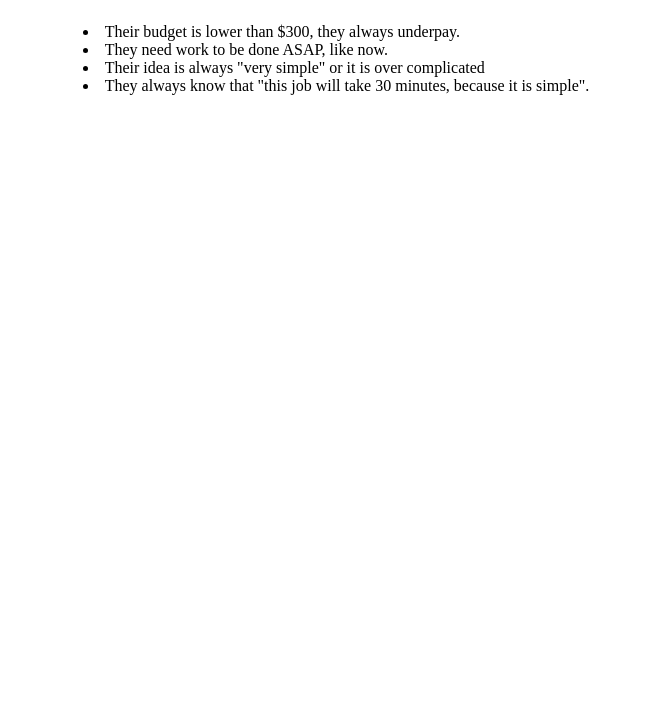
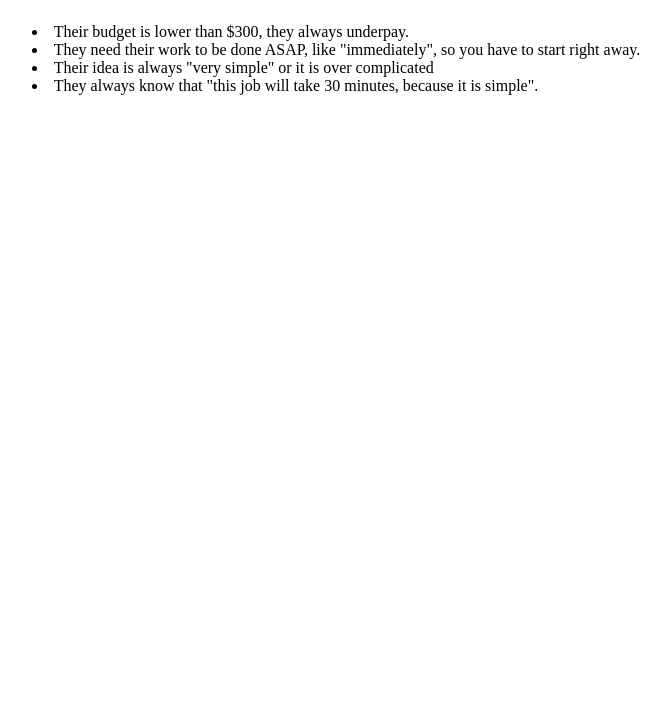
Before and after one commit to mashida/easyrocks, a plain HTML site: page red-flags-people-to-work.html in a window 1280 px wide. Shown: the part 73-800 px from the top of the page, without its empty margins (324-995 px from the left). Drawn offline with Linux system fonts and the light colour scheme.

Commit message:
minor fixes

```diff
--- a/red-flags-people-to-work.html
+++ b/red-flags-people-to-work.html
@@ -24,7 +24,7 @@
 <div class="list-container">
   <ul class="centered-list">
     <li>Their budget is lower than $300, they always underpay.</li>
-    <li>They need work to be done ASAP, like now.</li>
+    <li>They need their work to be done ASAP, like "immediately", so you have to start right away.</li>
     <li>Their idea is always "very simple" or it is over complicated</li>
     <li>They always know that "this job will take 30 minutes, because it is simple".</li>
   </ul>
```
